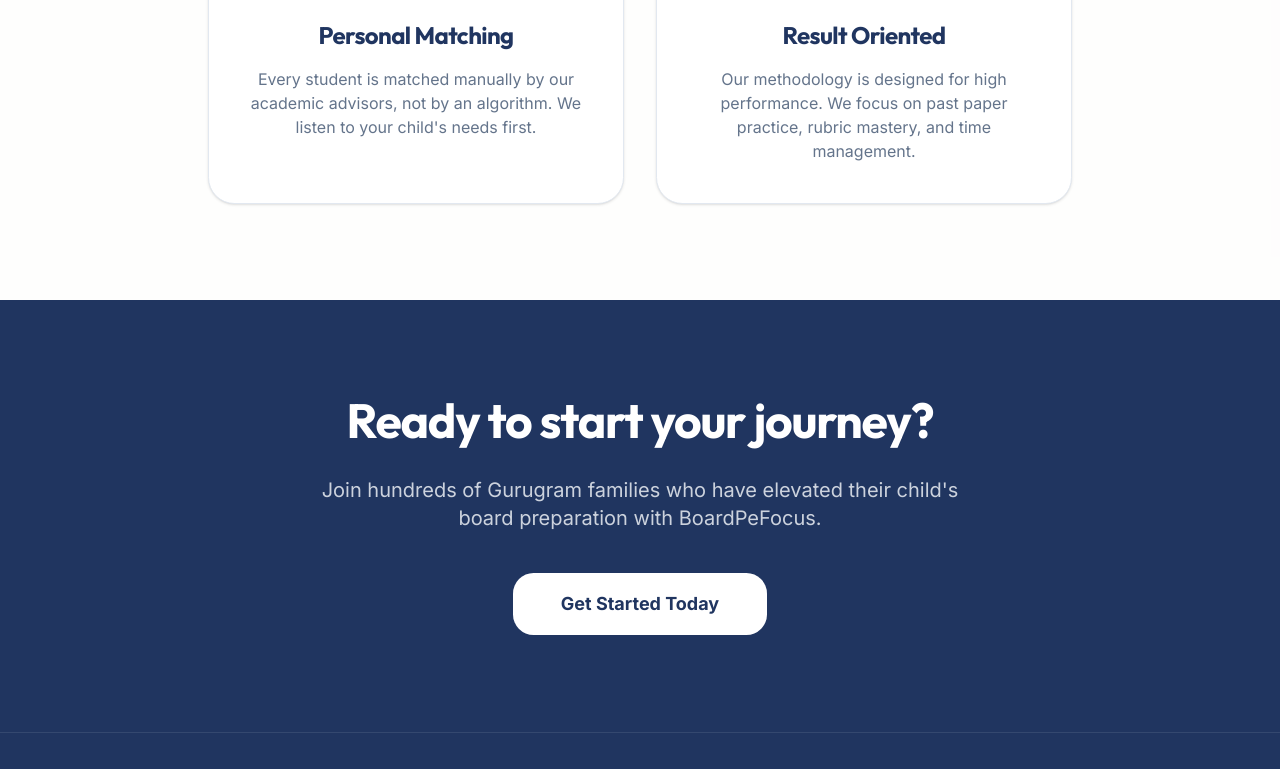
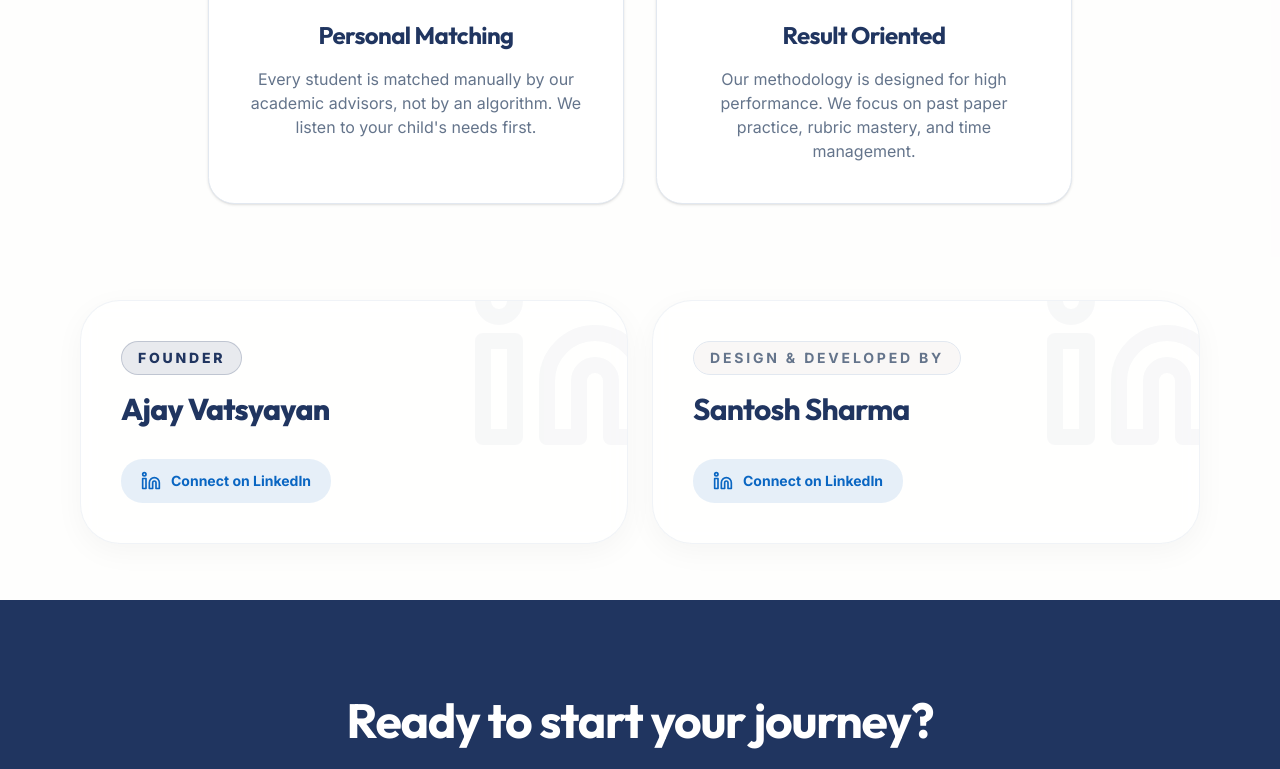
Before and after one commit to santoshnxtutors/BoardPeFocus, a Next.js app in the folder apps/frontend/: page /about in a window 1280 px wide. Shown: the part 1522-2291 px from the top of the page. Built offline with nearby package versions, Linux system fonts and the light colour scheme; no server answers.

Commit message:
chnages on boardpefocus

```diff
--- a/apps/frontend/src/app/about/page.tsx
+++ b/apps/frontend/src/app/about/page.tsx
@@ -1,6 +1,6 @@
 import { FadeIn } from "@/lib/animations";
 import { Badge } from "@/components/ui/badge";
-import { ShieldCheck, Target, Users, BookOpen, MapPin } from "lucide-react";
+import { ShieldCheck, Target, Users, BookOpen, MapPin, Linkedin } from "lucide-react";
 import Link from "next/link";
 import { Button } from "@/components/ui/button";
 import { constructMetadata } from "@/lib/seo";
@@ -104,6 +104,68 @@ export default function AboutPage() {
         </div>
       </section>
 
+      <section className="bg-muted/20 pb-14">
+        <div className="container mx-auto px-4 max-w-6xl">
+          <FadeIn>
+            <div className="grid grid-cols-1 gap-6 md:grid-cols-2">
+              <div className="group relative overflow-hidden rounded-[2.5rem] border border-border/50 bg-white/50 p-8 text-left shadow-[0_8px_30px_rgb(0,0,0,0.04)] backdrop-blur-sm transition-all duration-500 hover:bg-white hover:shadow-[0_8px_30px_rgb(0,0,0,0.08)] md:p-10">
+                <div className="absolute -right-8 -top-8 opacity-[0.03] transition-transform duration-500 group-hover:scale-110 group-hover:opacity-[0.05]">
+                  <Linkedin className="h-48 w-48 text-primary" />
+                </div>
+                <div className="relative z-10 flex h-full flex-col justify-between gap-8">
+                  <div>
+                    <div className="mb-4 inline-flex items-center rounded-full bg-primary/10 px-4 py-1.5 border border-primary/20">
+                      <span className="text-sm font-extrabold uppercase tracking-[0.2em] text-primary">
+                        Founder
+                      </span>
+                    </div>
+                    <h3 className="font-heading text-3xl font-extrabold text-primary">
+                      Ajay Vatsyayan
+                    </h3>
+                  </div>
+                  <Link
+                    href="https://www.linkedin.com/in/ajay-vatsyayan-91738b11a/"
+                    target="_blank"
+                    rel="noopener noreferrer"
+                    className="inline-flex w-fit items-center gap-2.5 rounded-2xl bg-[#0A66C2]/10 px-5 py-3 text-sm font-bold text-[#0A66C2] transition-all duration-300 hover:bg-[#0A66C2] hover:text-white"
+                  >
+                    <Linkedin className="h-5 w-5" />
+                    <span>Connect on LinkedIn</span>
+                  </Link>
+                </div>
+              </div>
+
+              <div className="group relative overflow-hidden rounded-[2.5rem] border border-border/50 bg-white/50 p-8 text-left shadow-[0_8px_30px_rgb(0,0,0,0.04)] backdrop-blur-sm transition-all duration-500 hover:bg-white hover:shadow-[0_8px_30px_rgb(0,0,0,0.08)] md:p-10">
+                <div className="absolute -right-8 -top-8 opacity-[0.03] transition-transform duration-500 group-hover:scale-110 group-hover:opacity-[0.05]">
+                  <Linkedin className="h-48 w-48 text-primary" />
+                </div>
+                <div className="relative z-10 flex h-full flex-col justify-between gap-8">
+                  <div>
+                    <div className="mb-4 inline-flex items-center rounded-full bg-muted px-4 py-1.5 border border-border">
+                      <span className="text-sm font-bold uppercase tracking-[0.2em] text-muted-foreground">
+                        Design & Developed By
+                      </span>
+                    </div>
+                    <h3 className="font-heading text-3xl font-bold text-primary">
+                      Santosh Sharma
+                    </h3>
+                  </div>
+                  <Link
+                    href="https://www.linkedin.com/in/santosh-sharma-a57026220/"
+                    target="_blank"
+                    rel="noopener noreferrer"
+                    className="inline-flex w-fit items-center gap-2.5 rounded-2xl bg-[#0A66C2]/10 px-5 py-3 text-sm font-bold text-[#0A66C2] transition-all duration-300 hover:bg-[#0A66C2] hover:text-white"
+                  >
+                    <Linkedin className="h-5 w-5" />
+                    <span>Connect on LinkedIn</span>
+                  </Link>
+                </div>
+              </div>
+            </div>
+          </FadeIn>
+        </div>
+      </section>
+
       {/* CTA Section */}
       <section className="py-24 bg-primary text-white">
         <div className="container mx-auto px-4 text-center">
```
